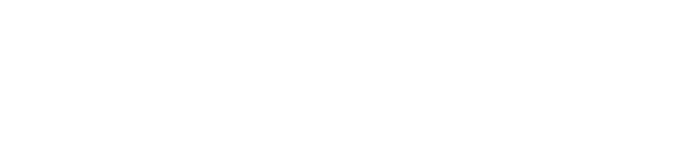
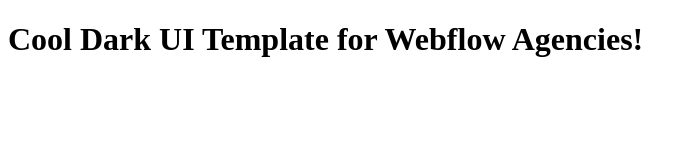
Before and after one commit to Sajjat82/landing-launchpad, a plain HTML site: page index.html in a window 1280 px wide. Shown: the whole page, without its empty margins (0-695 px from the left). Drawn offline with Linux system fonts and the light colour scheme.

```diff
--- a/index.html
+++ b/index.html
@@ -6,6 +6,6 @@
     <title>landing-launchpad</title>
 </head>
 <body>
-
+    <h1>Cool Dark UI Template for Webflow Agencies!</h1>
 </body>
 </html>
```
Also changed, not shown: Assets/Hero-bg.png (added), Assets/avatar.png (added), Assets/icon-star.png (added), Assets/wc-big.png (added), Assets/wc-mini.png (added), style/style.css (added).
